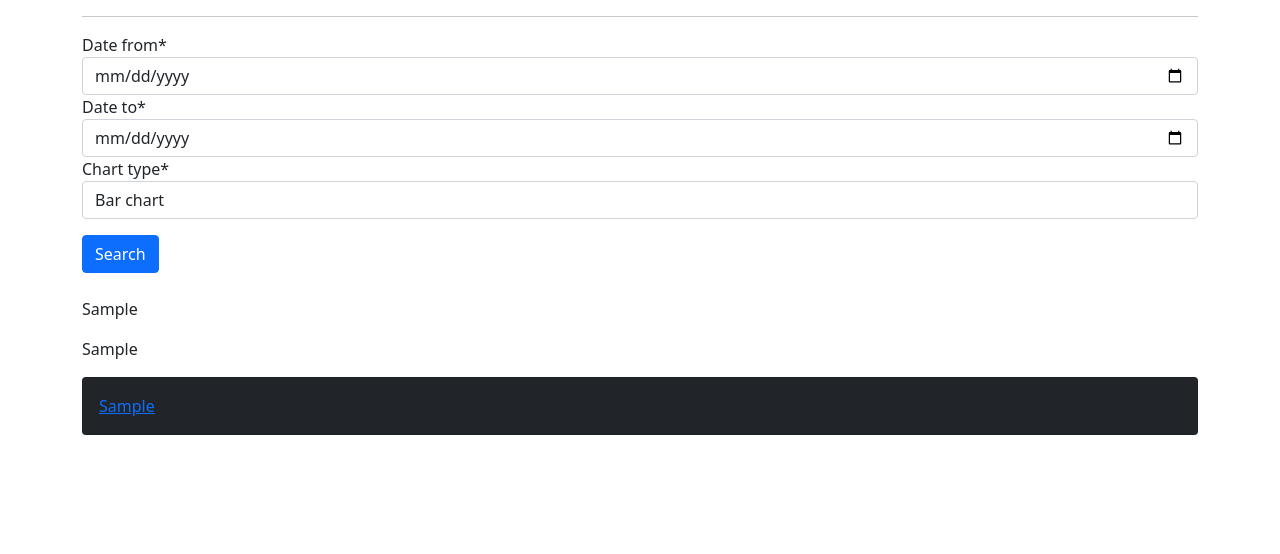
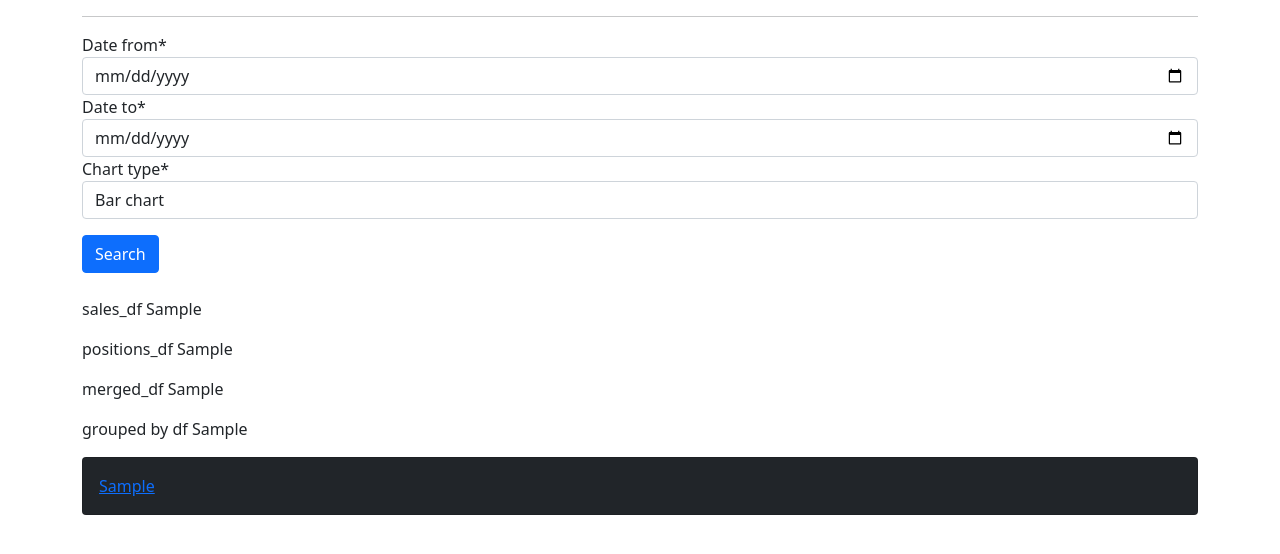
Before and after one commit to Guil-Martin/python-Django-tests, a Django app: template sales/templates/sales/home.html in a window 1280 px wide. Shown: the top 554 px of the page. Run offline with Django 3.2, Linux system fonts and the light colour scheme; tables that the repository leaves empty hold one stand-in row (values such as "Sample post"); the template is opened without the code that fills it: values that come from a table or form of the project are taken from there, most other values are stand-ins (such as "Sample title", 1, 10 or a date in 2020); some libraries are stand-ins or nearby versions.

Commit message:
Merge dataframes, groupby functions and display more dataframes on sales home page

```diff
--- a/sales/templates/sales/home.html
+++ b/sales/templates/sales/home.html
@@ -17,11 +17,23 @@ Sales
 {% if sales_df %}
 
     <div class="mb-3">
+        sales_df
         {{ sales_df|safe }}
     </div>
 
     <div class="mb-3">
+        positions_df
         {{ positions_df|safe }}
+    </div>
+
+    <div class="mb-3">
+        merged_df
+        {{ merged_df|safe }}
+    </div>
+
+    <div class="mb-3">
+        grouped by df
+        {{ df|safe }}
     </div>
 
     {% for sale in sales %}
@@ -29,6 +41,7 @@ Sales
         <a href="{{ sale.get_absolute_url }}" class="card-body">{{ sale.transaction }}</a>
     </div>
     {% endfor %}
+
 {% else %}
 
     <h3>No data</h3>
```
Also changed, not shown: sales/views.py (+15 -4 lines).
